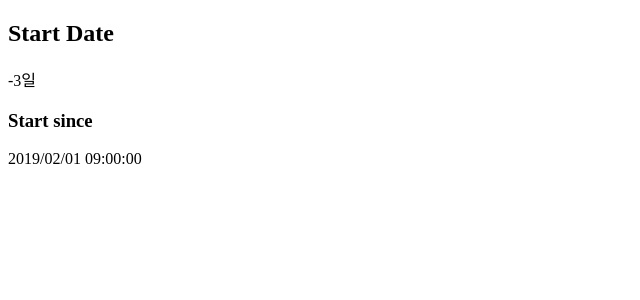
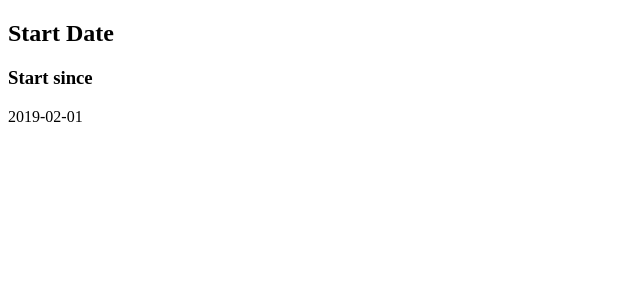
Before and after one commit to iknowSteven/iknowSteven.github.io, a Jekyll site: the page built from index.md, in a window 1280 px wide. Shown: the top 300 px of the page, without its empty margins (0-640 px from the left). Built offline with Jekyll 4.4.1, drawn with Linux system fonts in a browser that asks for light colours; our own code applies the rules of GitHub Pages for plain Markdown files; part of the change alters nothing that is shown.

Commit message:
no message

```diff
--- a/_includes/countdown/AI_Study.html
+++ b/_includes/countdown/AI_Study.html
@@ -10,7 +10,7 @@
         <h1>Start Date</h1>
         <div class="countdown_remain"> </div>
         <h3>Start since</h3>
-        <div class="countdown_since">2019/02/01 09:00:00</div>
+        <div class="countdown_since">2019-02-01</div>
     </div>
     <script type="text/javascript" src="../../assets/js/src/countdown.js"></script>
 </body>
--- a/assets/js/src/countdown.js
+++ b/assets/js/src/countdown.js
@@ -1,8 +1,7 @@
-var countDownSince = document.getElementsByClassName("countdown_since")[0];
-var countDown = countDownSince.toString();
+var countDownSince = $( ".countdown_since" ).val()
 var countDownDate = new Date("2019/02/01 09:00:00").getTime();
 var now = new Date().getTime();
-var distance = countDownDate - now;
+var distance = now - countDownDate;
 var days = Math.floor(distance / (1000 * 60 * 60 * 24));
 
-document.getElementsByClassName("countdown_remain")[0].innerHTML = days + "일 ";
+document.getElementsByClassName("countdown_remain")[0].innerHTML = days + "days ";
```
